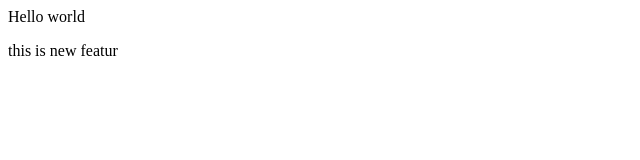
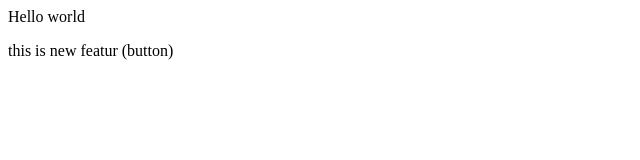
Before and after one commit to Md-Faiz-Alam/localrepo2, a plain HTML site: page index.html in a window 1280 px wide. Shown: the full height of the page, 0-640 px from the left. Drawn offline with Linux system fonts and the light colour scheme.

```diff
--- a/index.html
+++ b/index.html
@@ -1,2 +1,2 @@
 <p>Hello world</p>
-<p>this is new featur</p>
+<p>this is new featur (button)</p>
```
